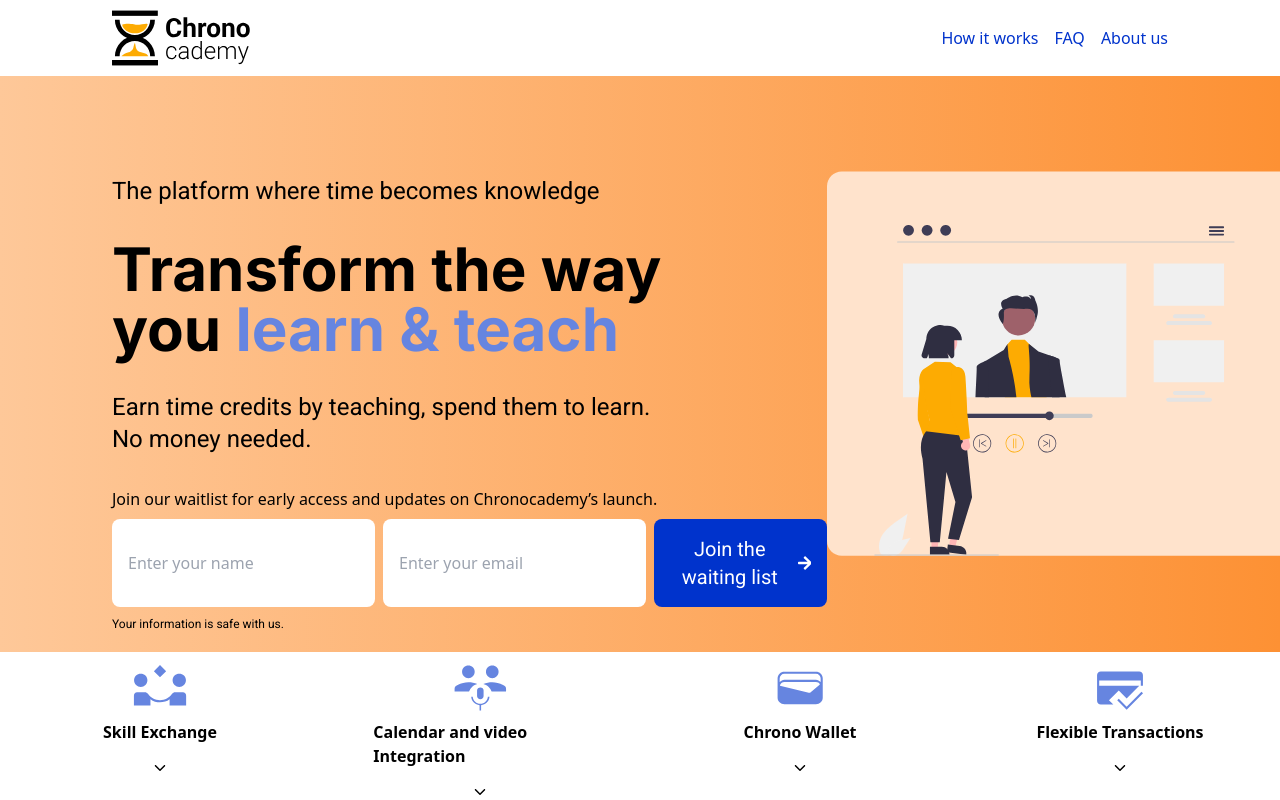
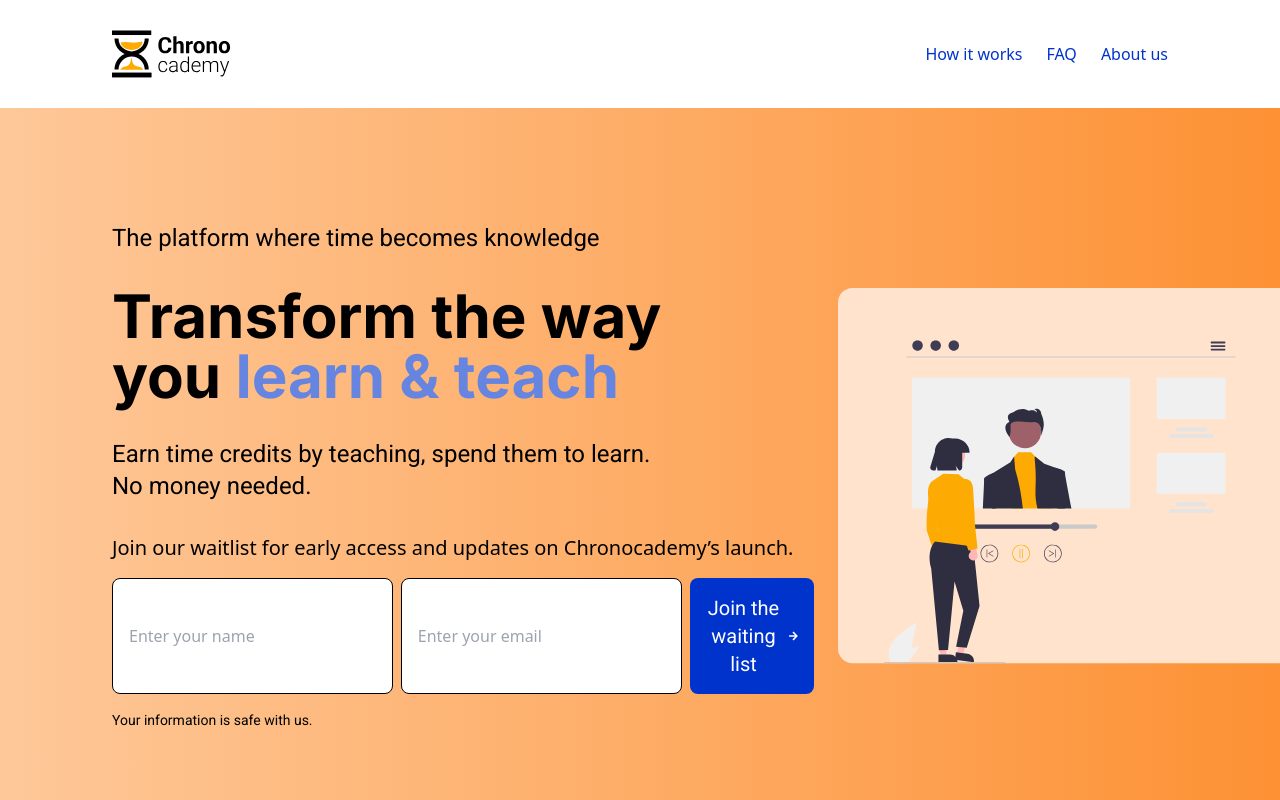
Before and after one commit to juaninicolai/chronocademy, a Next.js app: page / in a window 1280 px wide. Shown: the top 800 px of the page. Built offline with nearby package versions, Linux system fonts and the light colour scheme; no server answers.

Commit message:
Scaffold mobile implementation

```diff
--- a/app/components/CTA.tsx
+++ b/app/components/CTA.tsx
@@ -1,4 +1,58 @@
-"use client"
+// "use client"
+//
+// import { FaArrowRight } from "react-icons/fa";
+// import React, { useState } from "react";
+// import { addDoc, collection } from "@firebase/firestore";
+// import { db } from "@/app/firebase/firestore";
+//
+// export default function CTA() {
+//     const [name, setName] = useState<string>("");
+//     const [email, setEmail] = useState<string>("");
+//
+//     const handleSubmit = async (e: React.FormEvent) => {
+//         e.preventDefault();
+//         try {
+//             await addDoc(collection(db, "potential_users"), { name, email });
+//             alert("You have been added to the waiting list!");
+//         } catch (error) {
+//             alert("An error occurred. Please try again.");
+//             console.error("Error adding document: ", error);
+//         }
+//         setName("");
+//         setEmail("");
+//     }
+//
+//     return <div className={"space-y-2"}>
+//         <h4>Join our waitlist for early access and updates on Chronocademy’s launch.</h4>
+//         <form className={"flex space-x-2"} onSubmit={handleSubmit}>
+//             <input className={"p-4 rounded-lg"}
+//                    type={"text"}
+//                    placeholder={"Enter your name"}
+//                    value={name}
+//                    onChange={(e) => setName(e.target.value)}
+//             />
+//             <input
+//                 className={"p-4 rounded-lg"}
+//                 type={"email"}
+//                 placeholder={"Enter your email"}
+//                 value={email}
+//                 onChange={(e) => setEmail(e.target.value)}
+//             />
+//             <button
+//                 className={"bg-primary-blue-500 text-secondary-white-500 font-roboto text-xl p-4 rounded-lg flex items-center space-x-2"}
+//                 type={"submit"}
+//             >
+//                 Join the waiting list <FaArrowRight className={"ml-2"}/>
+//             </button>
+//         </form>
+//         <div className={"rounded-lg"}>
+//             <p id={"info-disclaimer"}>Your information is safe with us.</p>
+//         </div>
+//
+//
+//     </div>;
+// }
+"use client";
 
 import { FaArrowRight } from "react-icons/fa";
 import React, { useState } from "react";
@@ -20,35 +74,43 @@ export default function CTA() {
         }
         setName("");
         setEmail("");
-    }
+    };
 
-    return <div className={"space-y-2"}>
-        <h4>Join our waitlist for early access and updates on Chronocademy’s launch.</h4>
-        <form className={"flex space-x-2"} onSubmit={handleSubmit}>
-            <input className={"p-4 rounded-lg"}
-                   type={"text"}
-                   placeholder={"Enter your name"}
+    return (
+        <div className="space-y-4">
+            <h4 className="text-lg sm:text-xl">
+                Join our waitlist for early access and updates on Chronocademy’s launch.
+            </h4>
+            <form
+                className="flex flex-col sm:flex-row space-y-4 sm:space-y-0 sm:space-x-2"
+                onSubmit={handleSubmit}
+            >
+                <input
+                    className="p-4 w-full rounded-lg border border-gray-300"
+                    type="text"
+                    placeholder="Enter your name"
                     value={name}
                     onChange={(e) => setName(e.target.value)}
                 />
                 <input
-                className={"p-4 rounded-lg"}
-                type={"email"}
-                placeholder={"Enter your email"}
+                    className="p-4 w-full rounded-lg border border-gray-300"
+                    type="email"
+                    placeholder="Enter your email"
                     value={email}
                     onChange={(e) => setEmail(e.target.value)}
                 />
                 <button
-                className={"bg-primary-blue-500 text-secondary-white-500 font-roboto text-xl p-4 rounded-lg flex items-center space-x-2"}
-                type={"submit"}
+                    className="bg-primary-blue-500 text-secondary-white-500 font-roboto text-xl p-4 rounded-lg flex items-center justify-center sm:justify-start space-x-2 w-full sm:w-auto"
+                    type="submit"
                 >
-                Join the waiting list <FaArrowRight className={"ml-2"}/>
+                    Join the waiting list <FaArrowRight className="ml-2" />
                 </button>
             </form>
-        <div className={"rounded-lg"}>
-            <p id={"info-disclaimer"}>Your information is safe with us.</p>
+            <div className="rounded-lg">
+                <p id="info-disclaimer" className="text-gray-500 text-sm">
+                    Your information is safe with us.
+                </p>
             </div>
-
-
-    </div>;
+        </div>
+    );
 }
--- a/app/landing/AboutUs.tsx
+++ b/app/landing/AboutUs.tsx
@@ -116,7 +116,7 @@ export default function AboutUs() {
                     </ul>
                 </div>
             </div>
-            <div className={"flex justify-center pt-20"}>
+            <div className={"flex justify-center p-6"}>
                 <CTA/>
             </div>
         </div>
--- a/app/landing/Hero.tsx
+++ b/app/landing/Hero.tsx
@@ -1,32 +1,74 @@
+// import Image from "next/image";
+// import CTA from "@/app/components/CTA";
+//
+// export default function Hero() {
+//   return (
+//     <div
+//       id={"hero-section"}
+//       className={
+//         "flex justify-between bg-gradient-to-r from-primary-orange-200 to-primary-orange-400"
+//       }
+//     >
+//       <div
+//         id={"hero-text"}
+//         className={"flex flex-col justify-center pl-28 space-y-8 pt-20 pb-19"}
+//       >
+//         <h3 className={"font-roboto text-2xl"}>
+//           The platform where time becomes knowledge
+//         </h3>
+//         <h1 className={"text-6xl font-bold"}>
+//           Transform the way <br />
+//           you <span className={"text-primary-blue-300"}>learn & teach</span>
+//         </h1>
+//         <p className={"font-roboto text-2xl"}>
+//           Earn time credits by teaching, spend them to learn. <br />
+//           No money needed.
+//         </p>
+//         <CTA />
+//       </div>
+//       <div id={"hero-image"} className={"py-20 pb-19"}>
+//         <Image
+//           src="/hero.svg"
+//           alt="chronocademy illustration for hero section"
+//           className="h-[416px]"
+//           width={490}
+//           height={416}
+//           priority
+//         />
+//       </div>
+//     </div>
+//   );
+// }
 import Image from "next/image";
 import CTA from "@/app/components/CTA";
 
 export default function Hero() {
     return (
         <div
-      id={"hero-section"}
-      className={
-        "flex justify-between bg-gradient-to-r from-primary-orange-200 to-primary-orange-400"
-      }
+            id="hero-section"
+            className="flex flex-col sm:flex-row justify-between bg-gradient-to-r from-primary-orange-200 to-primary-orange-400 py-20"
         >
+            {/* Text Section */}
             <div
-        id={"hero-text"}
-        className={"flex flex-col justify-center pl-28 space-y-8 pt-20 pb-19"}
+                id="hero-text"
+                className="flex flex-col justify-center space-y-6 sm:space-y-8 px-6 sm:pl-28"
             >
-        <h3 className={"font-roboto text-2xl"}>
+                <h3 className="font-roboto text-xl sm:text-2xl">
                     The platform where time becomes knowledge
                 </h3>
-        <h1 className={"text-6xl font-bold"}>
+                <h1 className="text-4xl sm:text-6xl font-bold">
                     Transform the way <br />
-          you <span className={"text-primary-blue-300"}>learn & teach</span>
+                    you <span className="text-primary-blue-300">learn & teach</span>
                 </h1>
-        <p className={"font-roboto text-2xl"}>
+                <p className="font-roboto text-lg sm:text-2xl">
                     Earn time credits by teaching, spend them to learn. <br />
                     No money needed.
                 </p>
                 <CTA />
             </div>
-      <div id={"hero-image"} className={"py-20 pb-19"}>
+
+            {/* Image Section (Hidden on Mobile) */}
+            <div id="hero-image" className="hidden sm:block py-20">
                 <Image
                     src="/hero.svg"
                     alt="chronocademy illustration for hero section"
--- a/app/landing/Navbar.tsx
+++ b/app/landing/Navbar.tsx
@@ -1,30 +1,101 @@
+// import Link from "next/link";
+// import Image from "next/image";
+//
+// export default function Navbar() {
+//   return (
+//     <nav>
+//       <div className={"flex justify-between px-28"}>
+//         <div>
+//           <Link href={"/"}>
+//             <Image
+//               src="/logo.svg"
+//               alt="chronocademy logo"
+//               className="h-[76px]"
+//               width={140}
+//               height={76}
+//             />
+//           </Link>
+//         </div>
+//         <div
+//           id={"nav-links"}
+//           className={"flex space-x-4 items-center text-primary-blue-500"}
+//         >
+//           <Link href={"#how-it-works"}>How it works</Link>
+//           <Link href={"#faqs"}>FAQ</Link>
+//           <Link href={"#about-us"}>About us</Link>
+//         </div>
+//       </div>
+//     </nav>
+//   );
+// }
+"use client";
 import Link from "next/link";
 import Image from "next/image";
+import React, { useState } from "react";
+import { AiOutlineMenu, AiOutlineClose } from "react-icons/ai"; // Using react-icons for burger menu
 
 export default function Navbar() {
+  const [menuOpen, setMenuOpen] = useState(false);
+
+  const toggleMenu = () => {
+    setMenuOpen(!menuOpen);
+  };
+
   return (
-    <nav>
-      <div className={"flex justify-between px-28"}>
+      <nav className="bg-white shadow-md">
+        <div className="flex justify-between items-center px-6 sm:px-28 py-4">
+          {/* Logo */}
           <div>
             <Link href={"/"}>
               <Image
                   src="/logo.svg"
                   alt="chronocademy logo"
-              className="h-[76px]"
-              width={140}
-              height={76}
+                  className="h-[56px] sm:h-[76px]"
+                  width={120}  // Adjust width and height for responsiveness
+                  height={56}
               />
             </Link>
           </div>
+
+          {/* Desktop Links */}
           <div
-          id={"nav-links"}
-          className={"flex space-x-4 items-center text-primary-blue-500"}
+              id="nav-links"
+              className="hidden sm:flex space-x-6 items-center text-primary-blue-500"
           >
             <Link href={"#how-it-works"}>How it works</Link>
             <Link href={"#faqs"}>FAQ</Link>
             <Link href={"#about-us"}>About us</Link>
           </div>
+
+          {/* Hamburger Menu Icon */}
+          <div className="sm:hidden flex items-center">
+            <button
+                onClick={toggleMenu}
+                className="text-primary-blue-500 focus:outline-none"
+            >
+              {menuOpen ? (
+                  <AiOutlineClose size={28} />
+              ) : (
+                  <AiOutlineMenu size={28} />
+              )}
+            </button>
           </div>
+        </div>
+
+        {/* Mobile Menu Dropdown */}
+        {menuOpen && (
+            <div className="sm:hidden px-6 pb-4 space-x-4 bg-white text-primary-blue-500">
+              <Link href={"#how-it-works"} onClick={toggleMenu}>
+                How it works
+              </Link>
+              <Link href={"#faqs"} onClick={toggleMenu}>
+                FAQ
+              </Link>
+              <Link href={"#about-us"} onClick={toggleMenu}>
+                About us
+              </Link>
+            </div>
+        )}
       </nav>
   );
 }
--- a/app/layout.tsx
+++ b/app/layout.tsx
@@ -29,12 +29,15 @@ export default function RootLayout({
   children,
 }: Readonly<{ children: ReactNode }>) {
   return (
-    <html lang="en">
+      <html lang="en">
+      <head>
+          <meta name="viewport" content="width=device-width, initial-scale=1.0"/>
+      </head>
       <body className={classNames("w-full", inter.variable, roboto.variable)}>
-        <Navbar />
-        <main>{children}</main>
-        <Footer />
+      <Navbar/>
+      <main>{children}</main>
+      <Footer/>
       </body>
-    </html>
+      </html>
   );
 }
```
Also changed, not shown: app/landing/Footer.tsx (+65 -9 lines). Lines whose indentation alone changed are shown as unchanged.
